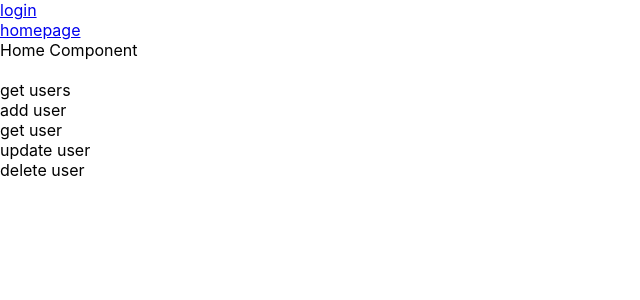
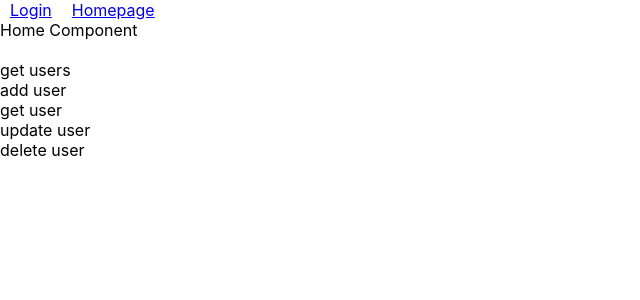
Before and after one commit to napster125/reactjs-boilerplate, a React (Create React App) app: page /homepage in a window 1280 px wide. Shown: the top 300 px of the page, without its empty margins (0-640 px from the left). Built offline with nearby package versions, Linux system fonts and the light colour scheme.

Commit message:
routing redefined in sidebar using AppRoutes

```diff
--- a/src/app/layout/AppRoutes.js
+++ b/src/app/layout/AppRoutes.js
@@ -11,20 +11,20 @@ const APP_ROUTES = {
     },
     default: {
         path: '/',
-        protected: false,
         icon: null,
         component: Login,
         default: true,
     },
     login: {
         path: '/login',
+        name: 'Login',
         protected: false,
         icon: null,
-        component: Login,
-        default: true,
+        component: Login
     },
     homepage: {
         path: '/homepage',
+        name: 'Homepage',
         protected: false,
         icon: null,
         component: Homepage
--- a/src/app/layout/sidebar/SidebarComponent.js
+++ b/src/app/layout/sidebar/SidebarComponent.js
@@ -1,12 +1,26 @@
 import React from 'react';
 import { Link } from "react-router-dom";
+import AppRoutes from '../AppRoutes';
+
+const _routes = AppRoutes.registeredRoutes();
 
 export default function Sidebar() {
     return (
         <div>
-            <Link to="/login">login</Link>
-            <br />
-            <Link to="/homepage">homepage</Link>
+            {
+                _routes.map((item, i) => {
+                    const _routeItem = AppRoutes.getRoute(item);
+                    const itemKey = `${item}_${i}`;
+
+                    if (_routeItem.name) {
+                        return (
+                            <Link key={itemKey} to={_routeItem.path} style={{padding: 10}}>
+                                {_routeItem.name}
+                            </Link>
+                        );
+                    }
+                })
+            }
         </div>
     );
 }
```
